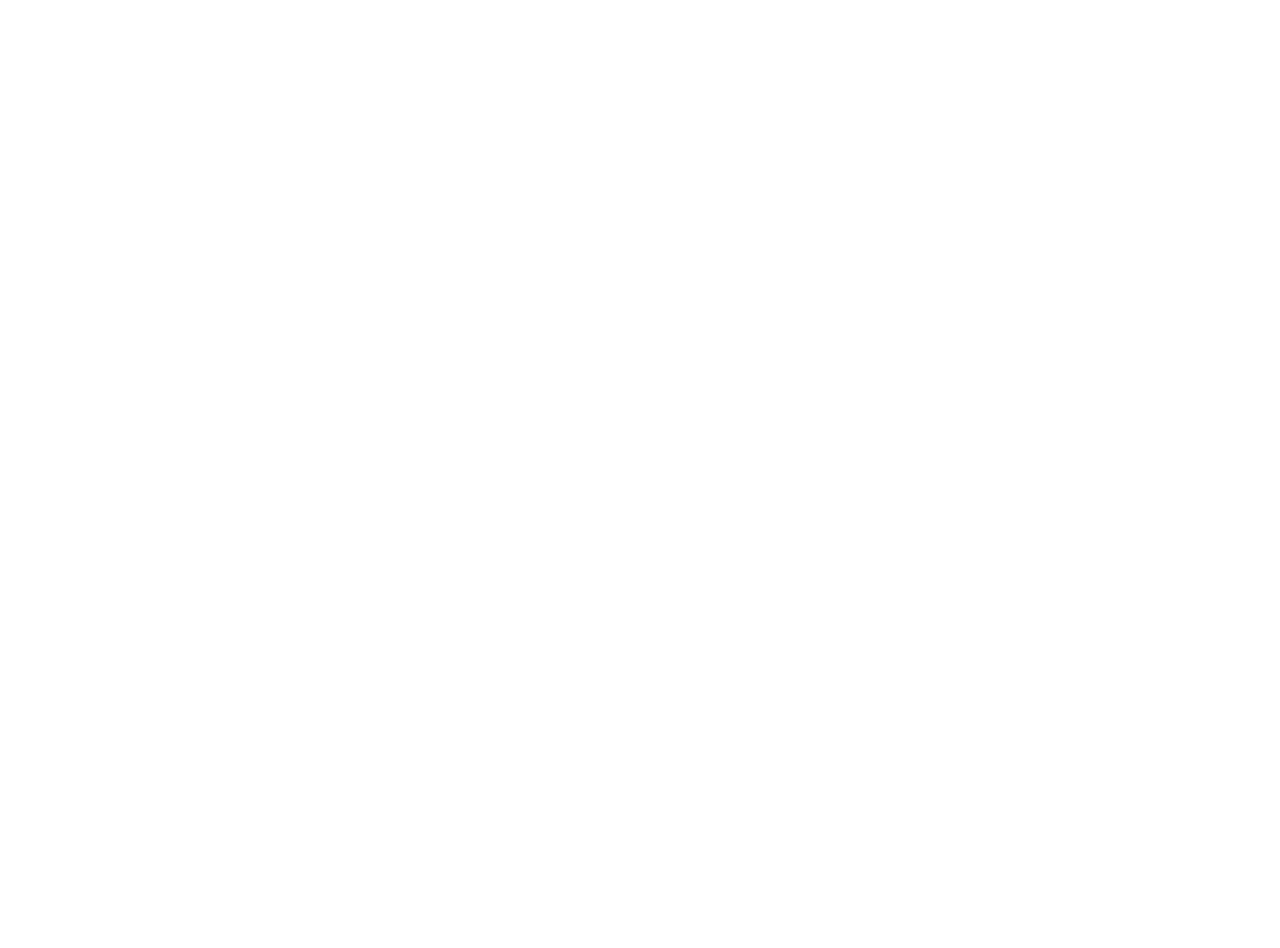
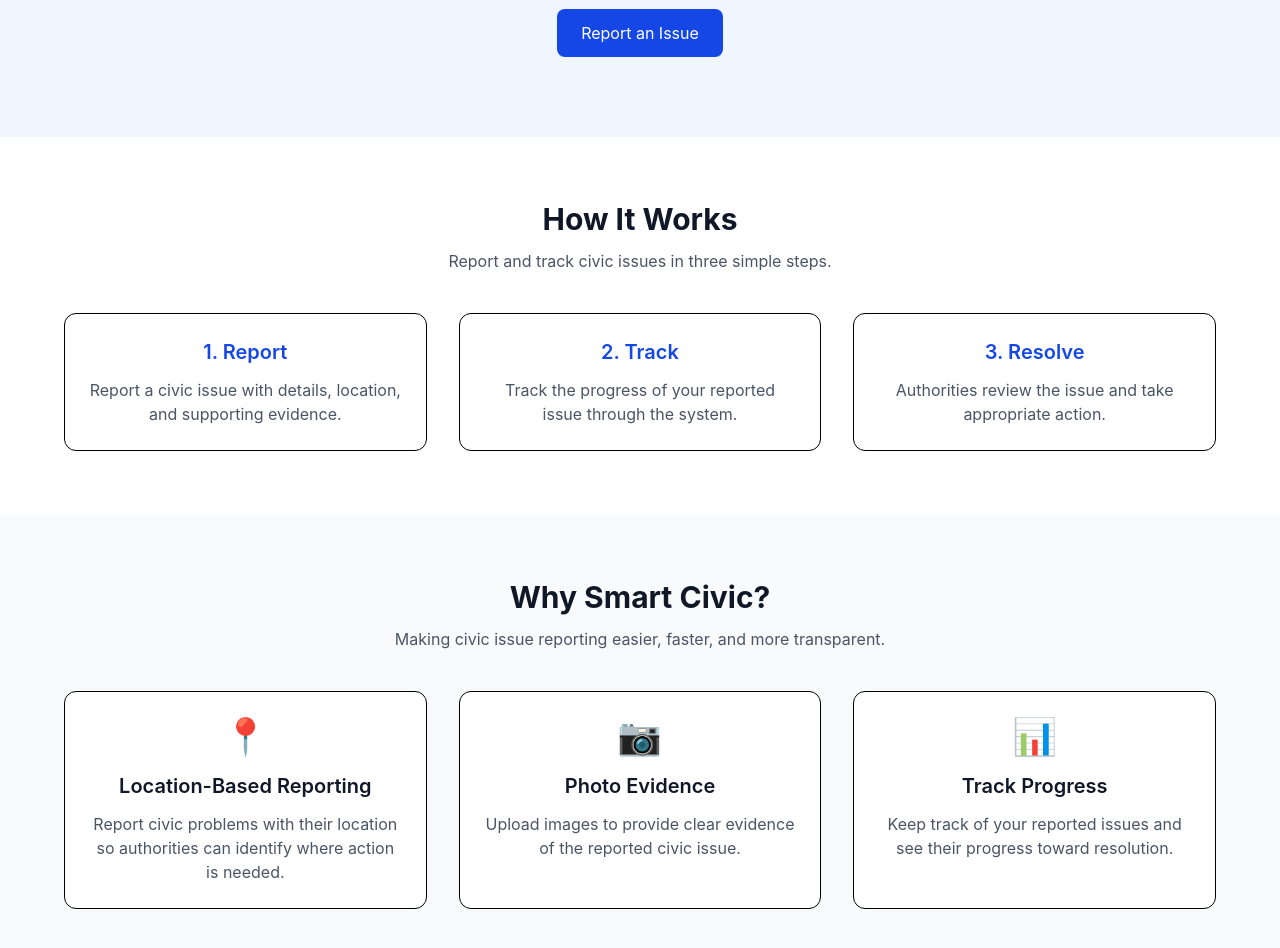
Before and after one commit to priyavardhan-singh/smart-civic-issue-system, a React app in the folder frontend/: page / in a window 1280 px wide. Shown: the part 260-1208 px from the top of the page. Before the commit the page ends 800 px from the top, so only its background shows below. Built offline with nearby package versions, Linux system fonts and the light colour scheme; the HTML template or start-up script is replaced by a standard one.

Commit message:
Build civic issue reporting and location map

```diff
--- a/frontend/package.json
+++ b/frontend/package.json
@@ -11,8 +11,10 @@
   },
   "dependencies": {
     "@tailwindcss/vite": "^4.3.3",
+    "leaflet": "^1.9.4",
     "react": "^19.2.8",
     "react-dom": "^19.2.8",
+    "react-leaflet": "^5.0.0",
     "react-router-dom": "^7.18.2",
     "tailwindcss": "^4.3.3"
   },
--- /dev/null
+++ b/frontend/src/components/LocationMap.jsx
@@ -0,0 +1,38 @@
+import { MapContainer, TileLayer, Marker } from "react-leaflet";
+import "leaflet/dist/leaflet.css";
+
+function LocationMap({ location ,onLocationChange }) {
+  return (
+    <MapContainer
+      center={[28.6139, 77.2090]}
+      zoom={13}
+      className="h-80 w-full rounded-lg"
+    >
+      <TileLayer
+        attribution='&copy; OpenStreetMap contributors'
+        url="https://{s}.tile.openstreetmap.org/{z}/{x}/{y}.png"
+      />
+
+      <Marker
+  position={location
+      ? [location.latitude, location.longitude]
+      : [28.6139, 77.2090]}
+  draggable={true}
+  eventHandlers={{
+    dragend: (event) => {
+      console.log("MARKER DRAGGED");
+
+      const marker = event.target;
+      const position = marker.getLatLng();
+
+      console.log("New Latitude:", position.lat);
+      console.log("New Longitude:", position.lng);
+      onLocationChange(position.lat, position.lng);
+    },
+  }}
+/>
+    </MapContainer>
+  );
+}
+
+export default LocationMap;
--- a/frontend/src/pages/Home.jsx
+++ b/frontend/src/pages/Home.jsx
@@ -1,9 +1,139 @@
+import { Link } from 'react-router-dom'
+
 function Home() {
   return (
-    <div>
-      <h1>Smart Civic Home</h1>
-      <p>Welcome to the Smart Civic Issue Reporting System.</p>
+    <main>
+
+      {/* Hero Section */}
+      <section className="bg-blue-50 px-6 py-20 text-center">
+
+        <h1 className="text-4xl font-bold text-gray-900">
+          Report Civic Issues Easily
+        </h1>
+
+        <p className="mt-4 text-lg text-gray-600">
+          Help improve your city by reporting local problems quickly and easily.
+        </p>
+
+        <Link to="/report" className="inline-block mt-8 bg-blue-700 text-white px-6 py-3 rounded-lg hover:bg-blue-800 transition">
+        Report an Issue
+        </Link>
+
+      </section>
+      {/* How It Works Section */}
+<section className="px-6 py-16">
+
+  <h2 className="text-3xl font-bold text-center text-gray-900">
+    How It Works
+  </h2>
+
+  <p className="mt-3 text-center text-gray-600">
+    Report and track civic issues in three simple steps.
+  </p>
+
+  <div className="mt-10 grid grid-cols-1 md:grid-cols-3 gap-8 max-w-6xl mx-auto">
+
+
+    <div className="border rounded-xl p-6 text-center">
+      <h3 className="text-xl font-semibold text-blue-700">
+        1. Report
+      </h3>
+
+      <p className="mt-3 text-gray-600">
+        Report a civic issue with details, location, and supporting evidence.
+      </p>
     </div>
+
+
+    <div className="border rounded-xl p-6 text-center">
+      <h3 className="text-xl font-semibold text-blue-700">
+        2. Track
+      </h3>
+
+      <p className="mt-3 text-gray-600">
+        Track the progress of your reported issue through the system.
+      </p>
+    </div>
+
+
+    <div className="border rounded-xl p-6 text-center">
+      <h3 className="text-xl font-semibold text-blue-700">
+        3. Resolve
+      </h3>
+
+      <p className="mt-3 text-gray-600">
+        Authorities review the issue and take appropriate action.
+      </p>
+    </div>
+
+  </div>
+
+</section>
+
+{/* Why Smart Civic Section */}
+<section className="bg-gray-50 px-6 py-16">
+
+  <h2 className="text-3xl font-bold text-center text-gray-900">
+    Why Smart Civic?
+  </h2>
+
+  <p className="mt-3 text-center text-gray-600">
+    Making civic issue reporting easier, faster, and more transparent.
+  </p>
+
+  <div className="mt-10 grid grid-cols-1 md:grid-cols-3 gap-8 max-w-6xl mx-auto">
+
+    {/* Feature 1 */}
+    <div className="bg-white border rounded-xl p-6 text-center">
+      <div className="text-4xl">
+        📍
+      </div>
+
+      <h3 className="mt-4 text-xl font-semibold text-gray-900">
+        Location-Based Reporting
+      </h3>
+
+      <p className="mt-3 text-gray-600">
+        Report civic problems with their location so authorities can
+        identify where action is needed.
+      </p>
+    </div>
+
+    {/* Feature 2 */}
+    <div className="bg-white border rounded-xl p-6 text-center">
+      <div className="text-4xl">
+        📷
+      </div>
+
+      <h3 className="mt-4 text-xl font-semibold text-gray-900">
+        Photo Evidence
+      </h3>
+
+      <p className="mt-3 text-gray-600">
+        Upload images to provide clear evidence of the reported civic issue.
+      </p>
+    </div>
+
+    {/* Feature 3 */}
+    <div className="bg-white border rounded-xl p-6 text-center">
+      <div className="text-4xl">
+        📊
+      </div>
+
+      <h3 className="mt-4 text-xl font-semibold text-gray-900">
+        Track Progress
+      </h3>
+
+      <p className="mt-3 text-gray-600">
+        Keep track of your reported issues and see their progress toward
+        resolution.
+      </p>
+    </div>
+
+  </div>
+
+</section>
+    </main>
   )
 }
 
--- a/frontend/src/pages/ReportIssue.jsx
+++ b/frontend/src/pages/ReportIssue.jsx
@@ -1,9 +1,225 @@
+import { useState } from 'react'
+import LocationMap from "../components/LocationMap";
+
 function ReportIssue() {
+  const [selectedImage, setSelectedImage] = useState(null)
+  const [location, setLocation] = useState(null)
+  const handleMarkerMove = (latitude, longitude) => {
+  setLocation({
+    latitude,
+    longitude,
+  });
+};
   return (
-    <div>
-      <h1>Report an Issue</h1>
-      <p>Here citizens will be able to report civic issues.</p>
+    <main className="min-h-screen bg-gray-50 px-4 py-8">
+
+      <div className="mx-auto max-w-xl">
+
+        <h1 className="text-3xl font-bold text-gray-900">
+          Report an Issue
+        </h1>
+
+        <p className="mt-2 text-gray-600">
+          Help improve your city by reporting a civic problem.
+        </p>
+
+<div className="mt-8">
+  <label
+    htmlFor="category"
+    className="block text-sm font-medium text-gray-700"
+  >
+    Issue Category
+  </label>
+
+  <select
+    id="category"
+    name="category"
+    className="mt-2 w-full rounded-lg border border-gray-300 bg-white px-4 py-3 text-gray-700 focus:border-blue-600 focus:outline-none focus:ring-2 focus:ring-blue-100"
+  >
+    <option value="">Select an issue</option>
+    <option value="road">Road Damage / Pothole</option>
+    <option value="streetlight">Streetlight Problem</option>
+    <option value="garbage">Garbage / Waste</option>
+    <option value="water">Water / Drainage</option>
+    <option value="sewage">Sewage Problem</option>
+    <option value="other">Other</option>
+  </select>
+</div>
+
+<div className="mt-6">
+  <label
+    htmlFor="description"
+    className="block text-sm font-medium text-gray-700"
+  >
+    Describe the Issue
+  </label>
+
+  <textarea
+    id="description"
+    name="description"
+    rows="5"
+    placeholder="Describe the problem in detail..."
+    className="mt-2 w-full rounded-lg border border-gray-300 bg-white px-4 py-3 text-gray-700 placeholder-gray-400 focus:border-blue-600 focus:outline-none focus:ring-2 focus:ring-blue-100"
+  ></textarea>
+</div>
+
+{/* Photo Upload */}
+<div className="mt-6">
+  <label className="block text-sm font-medium text-gray-700">
+    Add a Photo
+  </label>
+
+  <div className="mt-3 grid grid-cols-2 gap-3">
+
+    {/* Take Photo */}
+    <label
+      htmlFor="camera"
+      className="flex cursor-pointer flex-col items-center justify-center rounded-lg border border-gray-300 bg-white px-4 py-4 text-center hover:bg-gray-50"
+    >
+      <span className="text-2xl">📷</span>
+
+      <span className="mt-2 text-sm font-medium text-gray-700">
+        Take Photo
+      </span>
+    </label>
+
+    <input
+      id="camera"
+      type="file"
+      accept="image/*"
+      capture="environment"
+      className="hidden"
+      onChange={(event) => {
+        const file = event.target.files[0]
+
+        if (file) {
+          setSelectedImage(URL.createObjectURL(file))
+        }
+      }}
+    />
+
+    {/* Choose from Gallery */}
+    <label
+      htmlFor="gallery"
+      className="flex cursor-pointer flex-col items-center justify-center rounded-lg border border-gray-300 bg-white px-4 py-4 text-center hover:bg-gray-50"
+    >
+      <span className="text-2xl">🖼️</span>
+
+      <span className="mt-2 text-sm font-medium text-gray-700">
+        Gallery / Files
+      </span>
+    </label>
+
+    <input
+      id="gallery"
+      type="file"
+      accept="image/*"
+      className="hidden"
+      onChange={(event) => {
+        const file = event.target.files[0]
+
+        if (file) {
+          setSelectedImage(URL.createObjectURL(file))
+        }
+      }}
+    />
+
+  </div>
+
+  {/* Image Preview */}
+  {selectedImage && (
+    <div className="mt-4">
+      <p className="mb-2 text-sm font-medium text-gray-700">
+        Selected Photo
+      </p>
+
+      <a
+  href={selectedImage}
+  target="_blank"
+  rel="noopener noreferrer"
+>
+  <img
+    src={selectedImage}
+    alt="Selected civic issue"
+    className="w-full rounded-lg object-contain"
+  />
+</a>
+
+      <button
+        type="button"
+        onClick={() => setSelectedImage(null)}
+        className="mt-3 w-full rounded-lg border border-red-300 px-4 py-3 text-red-600 hover:bg-red-50"
+      >
+        Remove Photo
+      </button>
     </div>
+  )}
+
+  <p className="mt-2 text-sm text-gray-500">
+    Take a new photo or choose an existing image.
+  </p>
+</div>
+
+{/* Location */}
+<div className="mt-6">
+  <label className="block text-sm font-medium text-gray-700">
+    Issue Location
+  </label>
+
+<button
+  type="button"
+  onClick={() => {
+    if (!navigator.geolocation) {
+      alert('Geolocation is not supported by this browser.')
+      return
+    }
+
+    navigator.geolocation.getCurrentPosition(
+      (position) => {
+        setLocation({
+          latitude: position.coords.latitude,
+          longitude: position.coords.longitude,
+        })
+      },
+      (error) => {
+        alert('Unable to get your location. Please allow location access.')
+        console.log(error)
+      }
+    )
+  }}
+  className="mt-3 w-full rounded-lg bg-blue-700 px-4 py-3 font-medium text-white hover:bg-blue-800"
+>
+  📍 Use Current Location
+</button>
+
+<LocationMap
+location={location}
+onLocationChange={handleMarkerMove} />
+
+{location && (
+  <div className="mt-4 rounded-lg bg-green-50 p-4">
+    <p className="text-sm font-medium text-green-800">
+      Location detected successfully
+    </p>
+
+    <p className="mt-2 text-sm text-gray-700">
+      Latitude: {location.latitude}
+    </p>
+
+    <p className="text-sm text-gray-700">
+      Longitude: {location.longitude}
+    </p>
+  </div>
+)}
+
+  <p className="mt-2 text-sm text-gray-500">
+    Use your current location to help authorities identify the issue.
+  </p>
+</div>
+
+      </div>
+
+    </main>
   )
 }
 
```
Also changed, not shown: 1 other file (tests, documents, lock files or other folders).
